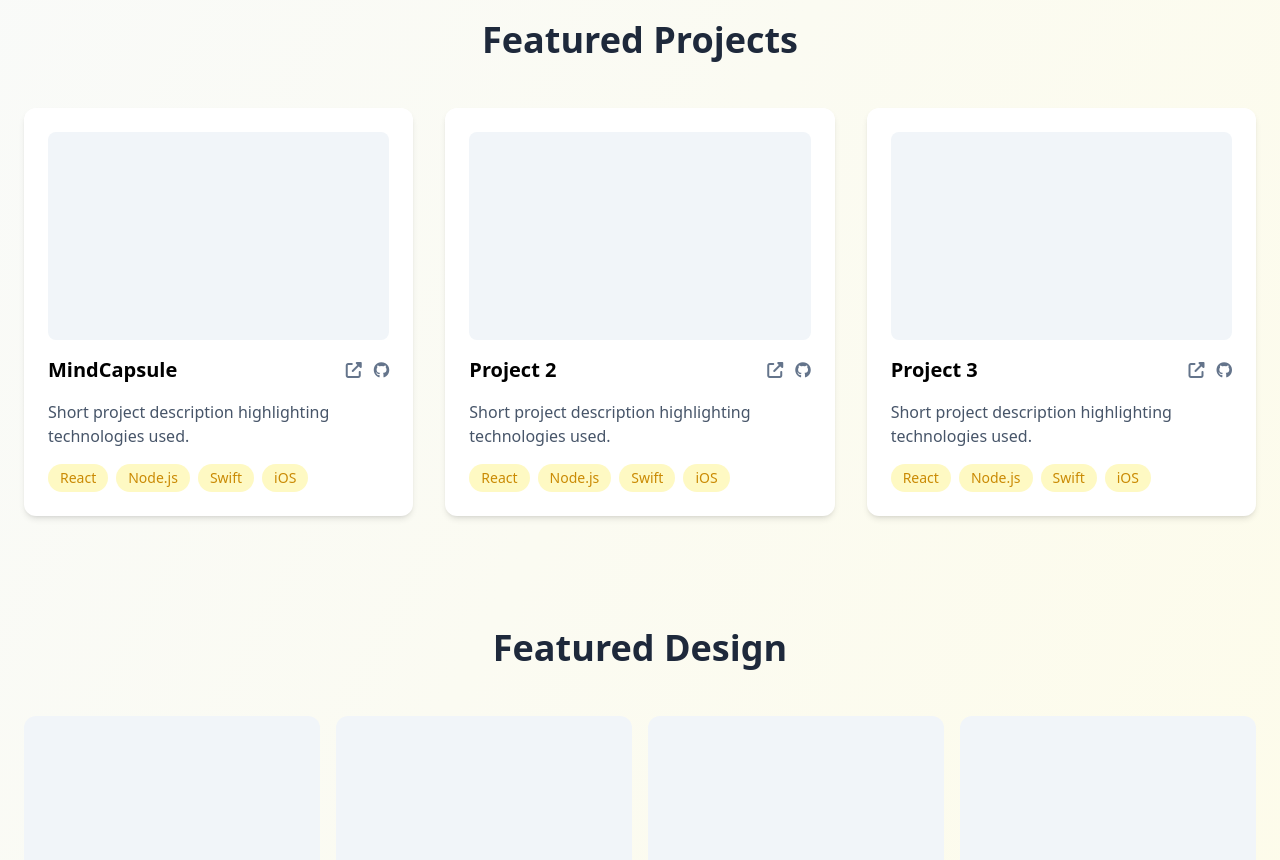
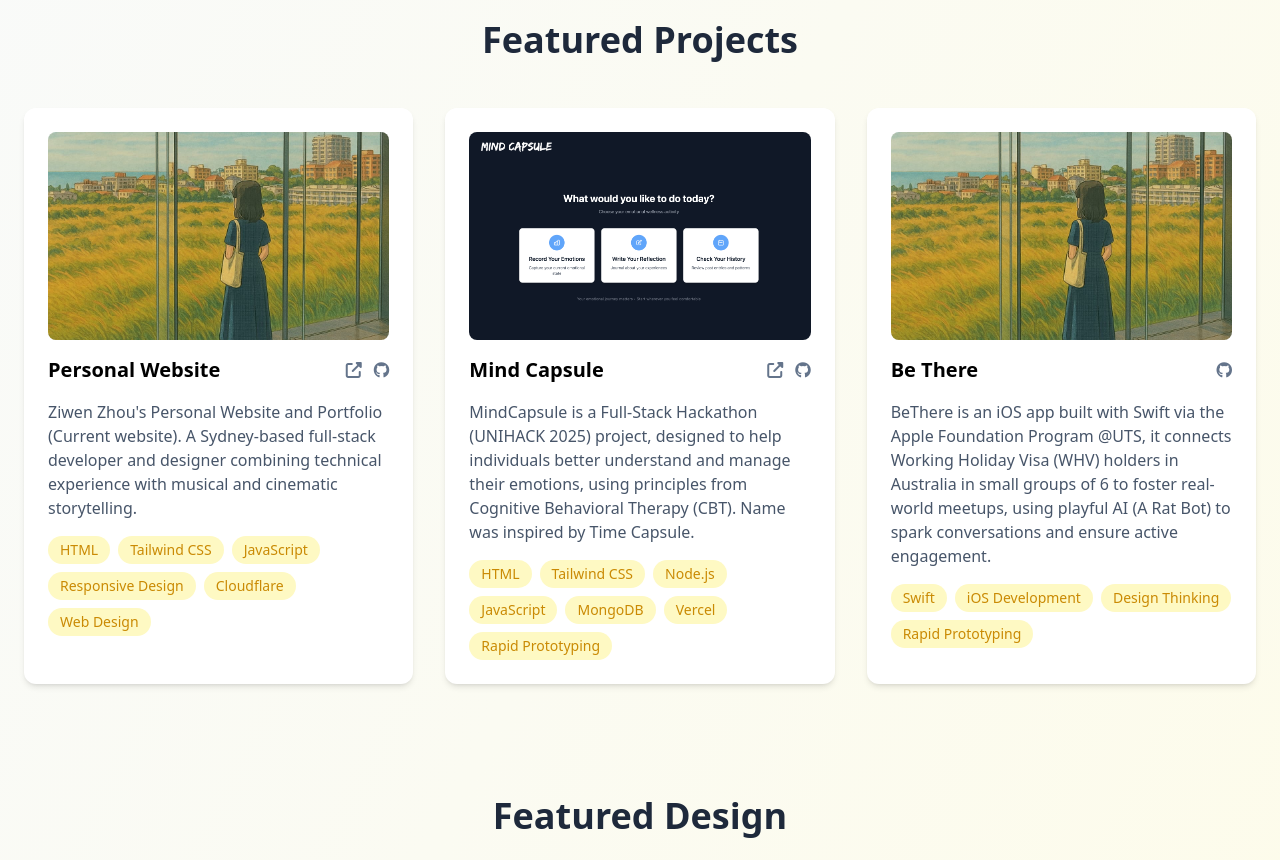
Before and after one commit to zzwzzwzz/PersonalWebsite, a plain HTML site: page index.html in a window 1280 px wide. Shown: the part 880-1740 px from the top of the page. Drawn offline with nearby package versions, Linux system fonts and the light colour scheme; a web font is replaced by a local one.

Commit message:
Add 3 new projects and update links and content

```diff
--- a/index.html
+++ b/index.html
@@ -3,7 +3,7 @@
 <head>
     <meta charset="UTF-8">
     <meta name="viewport" content="width=device-width, initial-scale=1.0">
-    <title>Ziwen Zhou</title>
+    <title>Ziwen Zhou - Developer & Designer | Cello Player | Cinephile</title>
 
     <!-- CSS -->
     <link rel="stylesheet" href="css/styles.css">
@@ -91,8 +91,8 @@
     <!-- Hero Section with Particles Background -->
     <div id="particles-js" class="absolute inset-0 z-0 opacity-50"></div>
 
-    <!-- Intro Section -->
     <main class="container mx-auto px-6 py-20 relative z-10">
+        <!-- Intro Section -->
         <section class="text-center mb-20 fade-in">
             <div class="max-w-2xl mx-auto">
                 <p class="text-4xl text-yellow-500 mb-4 font-[Griffy] transform">Ziwen Zhou</p>
@@ -116,7 +116,7 @@
                     </p>
 
                     <p class="text-slate-600 text-lg leading-relaxed mt-4">
-                        Currently a graduate student at the University of Technology Sydney (UTS), majoring in Information Technology, Software Development. I have experience in UI/UX Design, Web Development, iOS Development and a strong interest in Music Technology. When I'm not coding, you can find me practicing cello or binge watching movies. :)
+                        Currently a graduate student at the University of Technology Sydney (UTS), majoring in Information Technology, Software Development. I have experience in UI/UX Design, Web Development, iOS Development and a strong interest in Music Technology. When I'm not coding, you'll find me practicing Cello or hunting for hidden gems at Film Festivals. :)
                     </p>
                 </div>
                 <div class="order-1 md:order-2">
@@ -131,72 +131,117 @@
         <section id="projects" class="mb-28 scroll-mt-20">
             <h2 class="text-4xl font-bold text-slate-800 mb-12 text-center">Featured Projects</h2>
             <div class="grid md:grid-cols-3 gap-8">
-                <!-- Project Card -->
+                <!-- Personal Website Project Card -->
                 <div class="project-card bg-white p-6 rounded-xl shadow-md hover:shadow-lg transition-all">
-                    <div class="h-52 bg-slate-100 rounded-lg mb-4 project-image"></div>
+                    <div class="group relative h-52 rounded-lg mb-4 overflow-hidden transition-all duration-300 project-image">
+                        <img
+                            src="images/mainbg.JPG"
+                            alt="Ziwen Zhou's Personal Website and Portfolio"
+                            class="w-full h-full object-cover transform transition-transform duration-300 group-hover:scale-105"
+                            loading="lazy"
+                        >
+                        <!-- TODO? Need to update the link to case study page? -->
+                        <a href="#" class="absolute inset-0 bg-gradient-to-t from-black/40 to-transparent opacity-0 group-hover:opacity-100 transition-opacity duration-300 flex items-end p-4">
+                            <span class="text-white font-medium">View Case Study →</span>
+                        </a>
+                    </div>
+
                     <div class="flex justify-between items-center mb-4">
-                        <h3 class="text-xl font-semibold">MindCapsule</h3>
+                        <h3 class="text-xl font-semibold">Personal Website</h3>
                         <div class="flex gap-3 text-slate-500">
-                            <a href="#" class="social-icon hover:text-yellow-600 transition-colors" aria-label="View project">
+                            <a href="https://ziwenzhou.com/" class="social-icon hover:text-yellow-600 transition-colors" aria-label="View project">
                                 <i class="fas fa-external-link-alt"></i>
                             </a>
-                            <a href="#" class="social-icon hover:text-yellow-600 transition-colors" aria-label="View code on GitHub">
+                            <a href="https://github.com/zzwzzwzz/PersonalWebsite" class="social-icon hover:text-yellow-600 transition-colors" aria-label="View code on GitHub">
                                 <i class="fab fa-github"></i>
                             </a>
                         </div>
                     </div>
-                    <p class="text-slate-600 mb-4">Short project description highlighting technologies used.</p>
+                    <p class="text-slate-600 mb-4">Ziwen Zhou's Personal Website and Portfolio (Current website). A Sydney-based full-stack developer and designer combining technical experience with musical and cinematic storytelling.</p>
                     <div class="flex flex-wrap gap-2">
-                        <span class="bg-yellow-100 text-yellow-600 px-3 py-1 rounded-full text-sm">React</span>
-                        <span class="bg-yellow-100 text-yellow-600 px-3 py-1 rounded-full text-sm">Node.js</span>
-                        <span class="bg-yellow-100 text-yellow-600 px-3 py-1 rounded-full text-sm">Swift</span>
-                        <span class="bg-yellow-100 text-yellow-600 px-3 py-1 rounded-full text-sm">iOS</span>
+                        <span class="bg-yellow-100 text-yellow-600 px-3 py-1 rounded-full text-sm">HTML</span>
+                        <span class="bg-yellow-100 text-yellow-600 px-3 py-1 rounded-full text-sm">Tailwind CSS</span>
+                        <span class="bg-yellow-100 text-yellow-600 px-3 py-1 rounded-full text-sm">JavaScript</span>
+                        <span class="bg-yellow-100 text-yellow-600 px-3 py-1 rounded-full text-sm">Responsive Design</span>
+                        <span class="bg-yellow-100 text-yellow-600 px-3 py-1 rounded-full text-sm">Cloudflare</span>
+                        <span class="bg-yellow-100 text-yellow-600 px-3 py-1 rounded-full text-sm">Web Design</span>
                     </div>
                 </div>
 
+                <!-- MindCapsule Project Card -->
                 <div class="project-card bg-white p-6 rounded-xl shadow-md hover:shadow-lg transition-all">
-                    <div class="h-52 bg-slate-100 rounded-lg mb-4 project-image"></div>
+                    <div class="group relative h-52 rounded-lg mb-4 overflow-hidden transition-all duration-300 project-image">
+                        <img
+                            src="images/mindcapsule.png"
+                            alt="MindCapsule"
+                            class="w-full h-full object-cover transform transition-transform duration-300 group-hover:scale-105"
+                            loading="lazy"
+                        >
+                        <!-- TODO? Need to update the link to mindcapsule.html case study page -->
+                        <a href="https://devpost.com/software/sirius-gqlych" class="absolute inset-0 bg-gradient-to-t from-black/40 to-transparent opacity-0 group-hover:opacity-100 transition-opacity duration-300 flex items-end p-4">
+                            <span class="text-white font-medium">View Case Study →</span>
+                        </a>
+                    </div>
+
                     <div class="flex justify-between items-center mb-4">
-                        <h3 class="text-xl font-semibold">Project 2</h3>
+                        <h3 class="text-xl font-semibold">Mind Capsule</h3>
                         <div class="flex gap-3 text-slate-500">
-                            <a href="#" class="social-icon hover:text-yellow-600 transition-colors" aria-label="View project">
+                            <a href="https://mindcapsule-sirius.vercel.app/" class="social-icon hover:text-yellow-600 transition-colors" aria-label="View project">
                                 <i class="fas fa-external-link-alt"></i>
                             </a>
-                            <a href="#" class="social-icon hover:text-yellow-600 transition-colors" aria-label="View code on GitHub">
+                            <a href="https://github.com/zzwzzwzz/MindCapsule" class="social-icon hover:text-yellow-600 transition-colors" aria-label="View code on GitHub">
                                 <i class="fab fa-github"></i>
                             </a>
                         </div>
                     </div>
-                    <p class="text-slate-600 mb-4">Short project description highlighting technologies used.</p>
+                    <p class="text-slate-600 mb-4">MindCapsule is a Full-Stack Hackathon (UNIHACK 2025) project, designed to help individuals better understand and manage their emotions, using principles from Cognitive Behavioral Therapy (CBT). Name was inspired by Time Capsule.</p>
                     <div class="flex flex-wrap gap-2">
-                        <span class="bg-yellow-100 text-yellow-600 px-3 py-1 rounded-full text-sm">React</span>
+                        <span class="bg-yellow-100 text-yellow-600 px-3 py-1 rounded-full text-sm">HTML</span>
+                        <span class="bg-yellow-100 text-yellow-600 px-3 py-1 rounded-full text-sm">Tailwind CSS</span>
                         <span class="bg-yellow-100 text-yellow-600 px-3 py-1 rounded-full text-sm">Node.js</span>
-                        <span class="bg-yellow-100 text-yellow-600 px-3 py-1 rounded-full text-sm">Swift</span>
-                        <span class="bg-yellow-100 text-yellow-600 px-3 py-1 rounded-full text-sm">iOS</span>
+                        <span class="bg-yellow-100 text-yellow-600 px-3 py-1 rounded-full text-sm">JavaScript</span>
+                        <span class="bg-yellow-100 text-yellow-600 px-3 py-1 rounded-full text-sm">MongoDB</span>
+                        <span class="bg-yellow-100 text-yellow-600 px-3 py-1 rounded-full text-sm">Vercel</span>
+                        <span class="bg-yellow-100 text-yellow-600 px-3 py-1 rounded-full text-sm">Rapid Prototyping</span>
                     </div>
                 </div>
 
+                <!-- BeThere Project Card-->
                 <div class="project-card bg-white p-6 rounded-xl shadow-md hover:shadow-lg transition-all">
-                    <div class="h-52 bg-slate-100 rounded-lg mb-4 project-image"></div>
+                    <div class="group relative h-52 rounded-lg mb-4 overflow-hidden transition-all duration-300 project-image">
+                        <!-- TODO Need to update the image and alt -->
+                        <img
+                            src="images/mainbg.JPG"
+                            alt="BeThere"
+                            class="w-full h-full object-cover transform transition-transform duration-300 group-hover:scale-105"
+                            loading="lazy"
+                        >
+                        <!-- TODO? Need to update the link to bethere.html case study page -->
+                        <a href="#" class="absolute inset-0 bg-gradient-to-t from-black/40 to-transparent opacity-0 group-hover:opacity-100 transition-opacity duration-300 flex items-end p-4">
+                            <span class="text-white font-medium">View Case Study →</span>
+                        </a>
+                    </div>
                     <div class="flex justify-between items-center mb-4">
-                        <h3 class="text-xl font-semibold">Project 3</h3>
+                        <h3 class="text-xl font-semibold">Be There</h3>
                         <div class="flex gap-3 text-slate-500">
-                            <a href="#" class="social-icon hover:text-yellow-600 transition-colors" aria-label="View project">
-                                <i class="fas fa-external-link-alt"></i>
-                            </a>
-                            <a href="#" class="social-icon hover:text-yellow-600 transition-colors" aria-label="View code on GitHub">
+                            <!-- TODO Need to add the demo video link later -->
+                            <!-- <a href="#" class="social-icon hover:text-yellow-600 transition-colors" aria-label="View project">
+                                <i class="fa-brands fa-youtube"></i>
+                            </a> -->
+                            <a href="https://github.com/zzwzzwzz/BeThere" class="social-icon hover:text-yellow-600 transition-colors" aria-label="View code on GitHub">
                                 <i class="fab fa-github"></i>
                             </a>
                         </div>
                     </div>
-                    <p class="text-slate-600 mb-4">Short project description highlighting technologies used.</p>
+                    <p class="text-slate-600 mb-4">BeThere is an iOS app built with Swift via the Apple Foundation Program @UTS, it connects Working Holiday Visa (WHV) holders in Australia in small groups of 6 to foster real-world meetups, using playful AI (A Rat Bot) to spark conversations and ensure active engagement.</p>
                     <div class="flex flex-wrap gap-2">
-                        <span class="bg-yellow-100 text-yellow-600 px-3 py-1 rounded-full text-sm">React</span>
-                        <span class="bg-yellow-100 text-yellow-600 px-3 py-1 rounded-full text-sm">Node.js</span>
                         <span class="bg-yellow-100 text-yellow-600 px-3 py-1 rounded-full text-sm">Swift</span>
-                        <span class="bg-yellow-100 text-yellow-600 px-3 py-1 rounded-full text-sm">iOS</span>
+                        <span class="bg-yellow-100 text-yellow-600 px-3 py-1 rounded-full text-sm">iOS Development</span>
+                        <span class="bg-yellow-100 text-yellow-600 px-3 py-1 rounded-full text-sm">Design Thinking</span>
+                        <span class="bg-yellow-100 text-yellow-600 px-3 py-1 rounded-full text-sm">Rapid Prototyping</span>
                     </div>
                 </div>
+
             </div>
         </section>
 
```
Also changed, not shown: css/styles.css (+8 -0 lines), images/MindCapsule.png (added).
